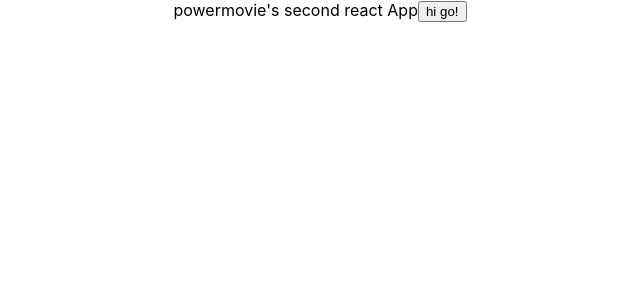
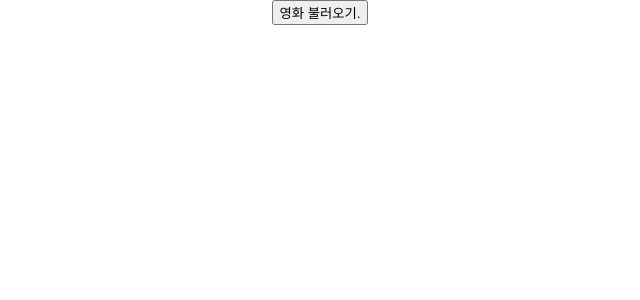
Before and after one commit to yeongseon4070/powermovie, a React (Create React App) app: page / in a window 1280 px wide. Shown: the top 300 px of the page, without its empty margins (320-960 px from the left). Built offline with nearby package versions, Linux system fonts and the light colour scheme.

Commit message:
state, 2step test

```diff
--- a/src/App.js
+++ b/src/App.js
@@ -1,24 +1,64 @@
 import React, { useState } from 'react';
 import "./App.css"
 
+const movies = [
+    {
+        title: "Matrix",
+        poster: "https://images-na.ssl-images-amazon.com/images/M/MV5BNzQzOTk3OTAtNDQ0Zi00ZTVkLWI0MTEtMDllZjNkYzNjNTc4L2ltYWdlXkEyXkFqcGdeQXVyNjU0OTQ0OTY@._V1_UY1200_CR84,0,630,1200_AL_.jpg"
+    },
+    {
+        title: "Full Metal Jacket",
+        poster: "https://upload.wikimedia.org/wikipedia/en/9/99/Full_Metal_Jacket_poster.jpg"
+    },
+    {
+        title: "Oldboy",
+        poster: "https://upload.wikimedia.org/wikipedia/en/b/bb/Oldboy_2013_film_poster.jpg"
+    },
+    {
+        title: "Star Wars",
+        poster: "https://i.pinimg.com/736x/a1/61/c7/a161c7034917936f8bd53ca65bc6f0d0--star-wars-stuff-art-illustrations.jpg"
+    }
+]
 
 const App = () => {
 
     // {안에는 함수,상태값들이 들어간다.
-    const [date, setDate] = useState("powermovie's second react App")
-    //자신이 이름을 정하고 변수를 입력.
-    const changeText = () => {
-        setDate("나의 세번째 리액트앱")
+    const [movieDate, setMovieDate] = useState([])
+    //
+    // const [bdate, setBDate] = useState(22)
+    //
+    // const [cdate, setCDate] = useState(0)
+    //
+    // //자신이 이름을 정하고 변수를 입력.
+    // const changeText = () => {
+    //     setCDate(adate+bdate)
+    // }
+
+    const getMovies = () => {
+        setMovieDate(movies)
     }
 
   return (
       <div className={"App"}>
-        <hi>
-            {date}
-        </hi>
-          <button onClick={changeText}>
-              hi go!
+          {movieDate.map(movie => (
+              <h1>
+                  {movie.title}
+                  {movie.poster}
+              </h1>
+
+
+          ))}
+          <button onClick={getMovies}>
+              영화 불러오기.
           </button>
+        {/*<hi>*/}
+        {/*    {adate} + {bdate} = {cdate}*/}
+        {/*</hi>*/}
+        {/*  <br />*/}
+
+        {/*  <button onClick={changeText}>*/}
+        {/*      hi go!*/}
+        {/*  </button>*/}
       </div>
   );
 };
```
